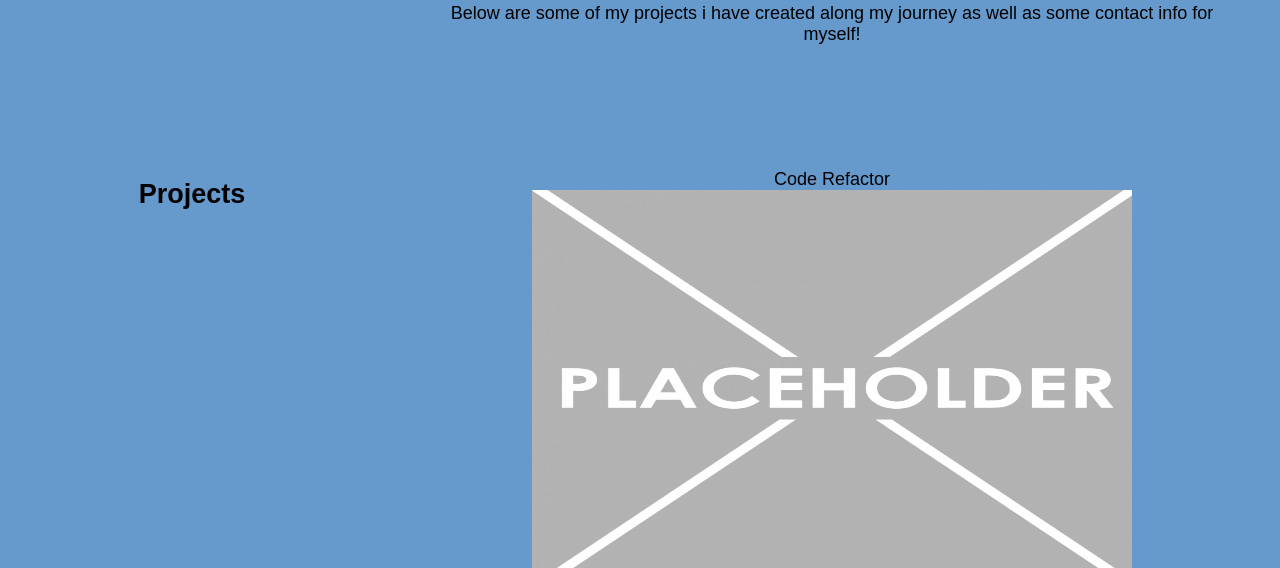
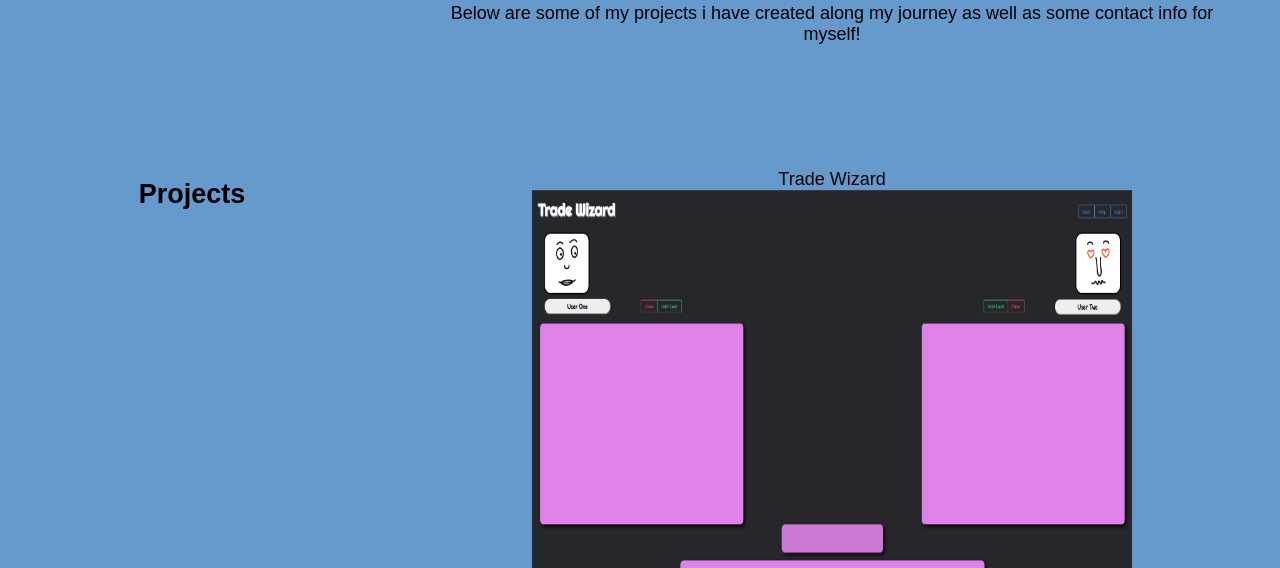
Before and after one commit to amassey42/portfolio, a plain HTML site: page index.html in a window 1280 px wide. Shown: the part 699-1267 px from the top of the page. Drawn offline with Linux system fonts and the light colour scheme.

Commit message:
updated main project

```diff
--- a/index.html
+++ b/index.html
@@ -58,8 +58,8 @@
             <div id="project_div">
                 <div>
                     <section class="card">
-                        <P>Code Refactor</P>
-                        <a href="https://amassey42.github.io/code-refactor/" target="_blank"><img src="./assets/placeholder_image.png" alt="Placeholder photo" width="600" height="400"> </a>
+                        <P>Trade Wizard</P>
+                        <a href="https://sullisters.github.io/card-broker/" target="_blank"><img src="./assets/trade_wizard.PNG" alt="Placeholder photo" width="600" height="400"> </a>
                    </section>
                 </div>
                <div >
```
Also changed, not shown: assets/trade_wizard.PNG (added).
